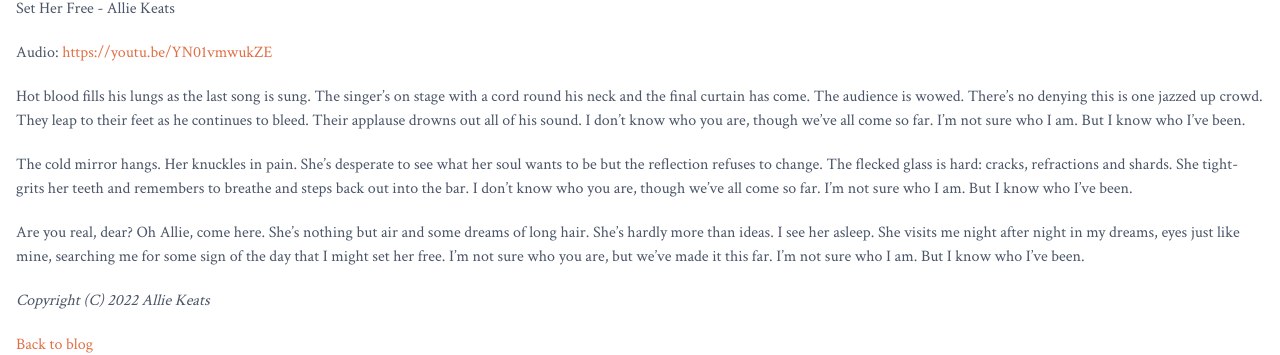
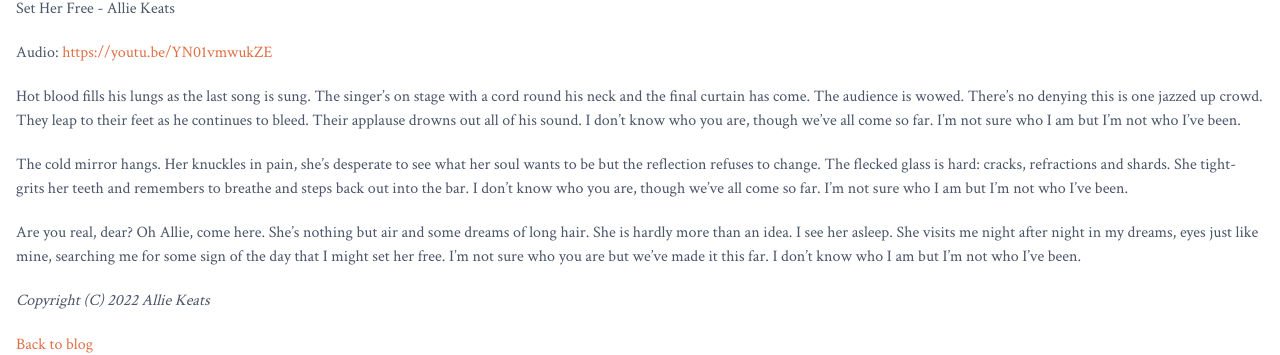
Before and after one commit to growlitheharpo/musical-robot, a Jekyll site: the page built from _posts/2022-12-28-set-her-free.md, in a window 1280 px wide. Shown: the part 230-585 px from the top of the page. Built offline with Jekyll 4.4.1, drawn with Linux system fonts in a browser that asks for light colours; nearby versions of some CDN libraries.

Commit message:
Update 2022-12-28-set-her-free.md

```diff
--- a/_posts/2022-12-28-set-her-free.md
+++ b/_posts/2022-12-28-set-her-free.md
@@ -10,10 +10,10 @@ Set Her Free - Allie Keats
 
 Audio: [https://youtu.be/YN01vmwukZE](https://youtu.be/YN01vmwukZE)
 
-Hot blood fills his lungs as the last song is sung. The singer's on stage with a cord round his neck and the final curtain has come. The audience is wowed. There's no denying this is one jazzed up crowd. They leap to their feet as he continues to bleed. Their applause drowns out all of his sound. I don't know who you are, though we've all come so far. I'm not sure who I am. But I know who I've been.
+Hot blood fills his lungs as the last song is sung. The singer’s on stage with a cord round his neck and the final curtain has come. The audience is wowed. There’s no denying this is one jazzed up crowd. They leap to their feet as he continues to bleed. Their applause drowns out all of his sound. I don’t know who you are, though we’ve all come so far. I’m not sure who I am but I'm not who I've been.
 
-The cold mirror hangs. Her knuckles in pain. She's desperate to see what her soul wants to be but the reflection refuses to change. The flecked glass is hard: cracks, refractions and shards. She tight-grits her teeth and remembers to breathe and steps back out into the bar. I don't know who you are, though we've all come so far. I'm not sure who I am. But I know who I've been.
+The cold mirror hangs. Her knuckles in pain, she’s desperate to see what her soul wants to be but the reflection refuses to change. The flecked glass is hard: cracks, refractions and shards. She tight-grits her teeth and remembers to breathe and steps back out into the bar. I don’t know who you are, though we’ve all come so far. I’m not sure who I am but I'm not who I've been.
 
-Are you real, dear? Oh Allie, come here. She's nothing but air and some dreams of long hair. She's hardly more than ideas. I see her asleep. She visits me night after night in my dreams, eyes just like mine, searching me for some sign of the day that I might set her free. I'm not sure who you are, but we've made it this far. I'm not sure who I am. But I know who I've been.
+Are you real, dear? Oh Allie, come here. She’s nothing but air and some dreams of long hair. She is hardly more than an idea. I see her asleep. She visits me night after night in my dreams, eyes just like mine, searching me for some sign of the day that I might set her free. I’m not sure who you are but we’ve made it this far. I don't know who I am but I'm not who I've been.
 
 *Copyright (C) 2022 Allie Keats*
```
